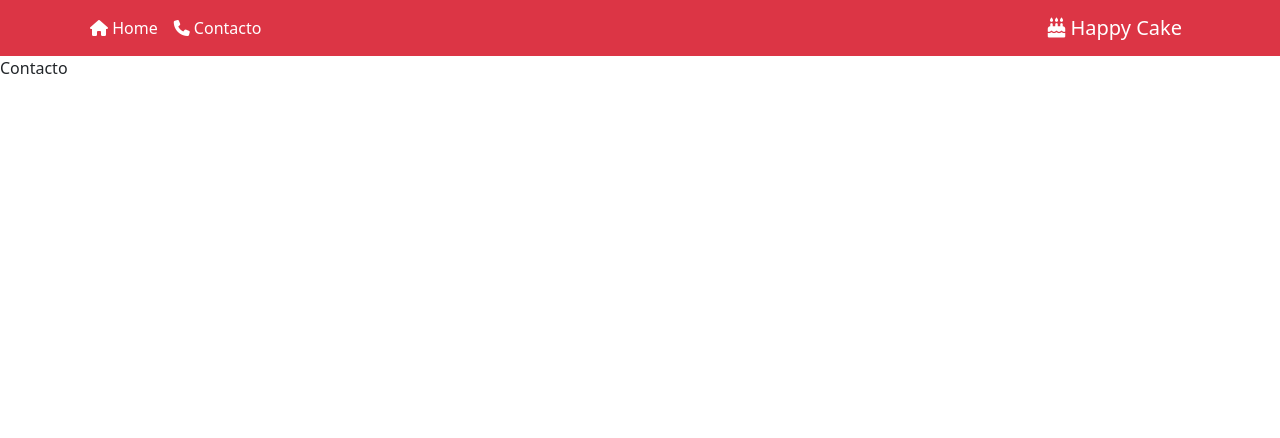
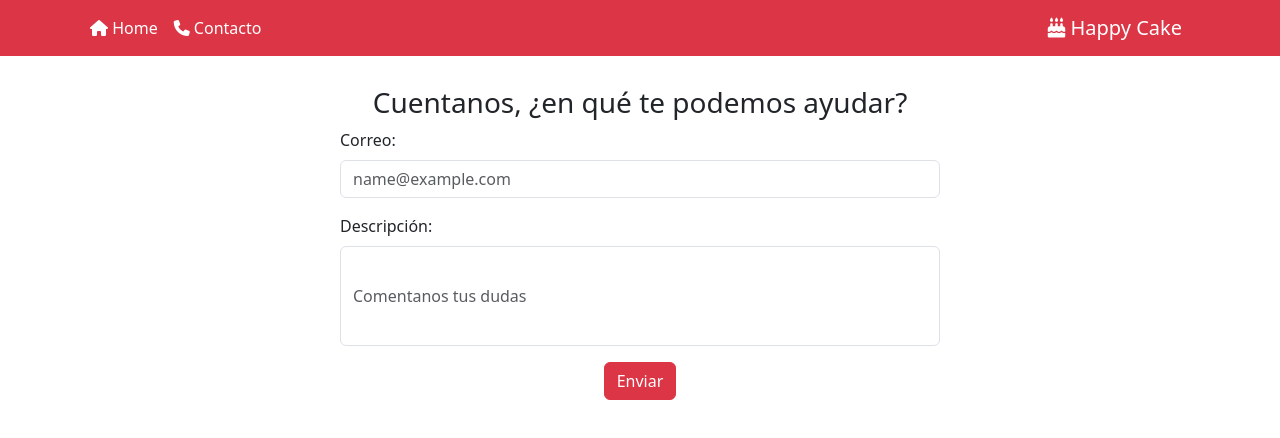
Before and after one commit to constanzaperez0215/happy-cake, a React (Vite) app: page /contacto in a window 1280 px wide. Shown: the top 438 px of the page. Built offline with nearby package versions, Linux system fonts and the light colour scheme.

Commit message:
formato contacto y estilos

```diff
--- a/src/index.css
+++ b/src/index.css
@@ -1 +1,32 @@
 @import 'bootstrap/dist/css/bootstrap.min.css';
+
+.principal{
+    display: flex;
+    flex-direction: column;
+    align-items: center;
+    margin-top: 40px;
+}
+
+.img{
+    width: 400px;
+    height: 400px;
+}
+
+.contacto{
+    display: flex;
+    flex-direction: column;
+    align-items: center;
+    margin-top: 30px;
+}
+
+.correo{
+    width: 600px;
+}
+
+.descripcion{
+    width: 600px;
+}
+
+.cuadroDescripcion{
+    height: 100px;
+}
--- a/src/layouts/Contacto.jsx
+++ b/src/layouts/Contacto.jsx
@@ -1,9 +1,25 @@
-
+import Button from 'react-bootstrap/Button';
+import Form from 'react-bootstrap/Form';
 
 const Contacto = () => {
   return (
-    <div>Contacto</div>
-  )
+    <Form className='contacto'>
+        <h3>Cuentanos, ¿en qué te podemos ayudar?</h3>
+        <Form.Group className="correo mb-3">
+            <Form.Label>Correo:</Form.Label>
+            <Form.Control className='cuadroCorreo' type="email" placeholder="name@example.com" />
+        </Form.Group>
+
+        <Form.Group className="descripcion mb-3 ">
+            <Form.Label>Descripción:</Form.Label>
+            <Form.Control className='cuadroDescripcion' type="text" placeholder="Comentanos tus dudas" />
+        </Form.Group>
+
+        <Button variant="danger" type="submit">
+            Enviar
+        </Button>
+  </Form>
+);
 }
 
 export default Contacto
--- a/src/layouts/Home.jsx
+++ b/src/layouts/Home.jsx
@@ -1,10 +1,10 @@
 const Home = () => {
     return (
-      <>
-          <h1>Bienvenido a <strong>Happy Cake</strong></h1>
-          <p>El lugar de los pasteles felices</p>
-          <img src="https://thumbs.dreamstime.com/z/pastel-de-dibujos-animados-cumplea%C3%B1os-con-velas-y-confeti-tarjeta-felicitaci%C3%B3n-feliz-concepto-evento-celebraci%C3%B3n-ilustraci%C3%B3n-204920564.jpg?w=768" alt="pastel feliz" />
-      </>
+      <div className="principal">
+          <h1 className="bienvenido">Bienvenido a <strong>Happy Cake</strong></h1>
+          <p className="texto">El lugar de los pasteles felices</p>
+          <img className="img" src="https://thumbs.dreamstime.com/z/pastel-de-dibujos-animados-cumplea%C3%B1os-con-velas-y-confeti-tarjeta-felicitaci%C3%B3n-feliz-concepto-evento-celebraci%C3%B3n-ilustraci%C3%B3n-204920564.jpg?w=768" alt="pastel feliz" />
+      </div>
     )
   }
 
```
